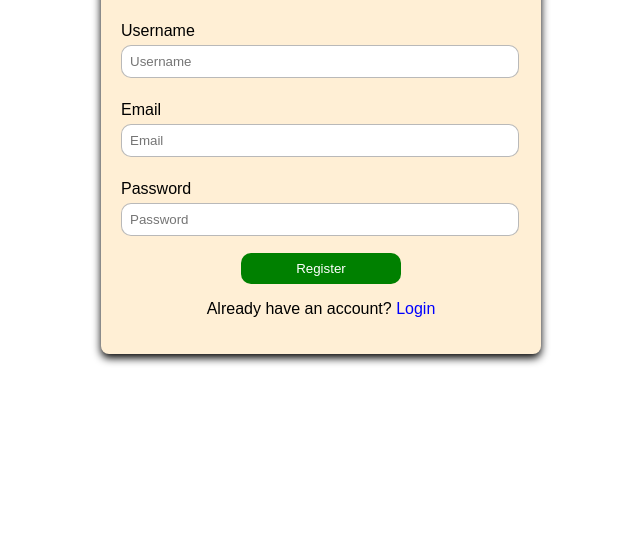
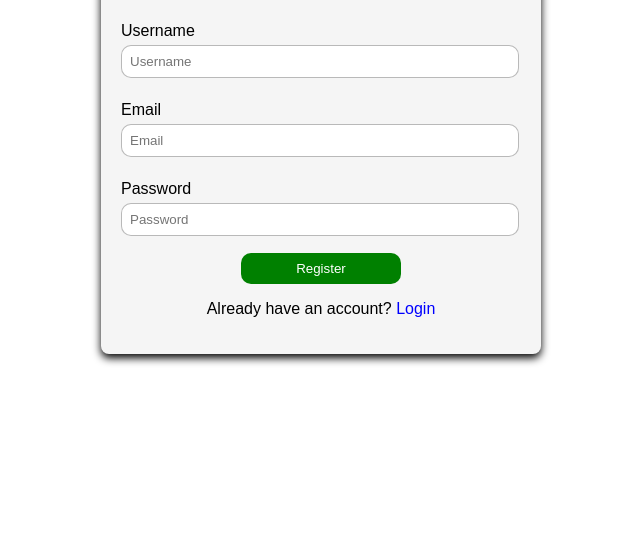
Before and after one commit to bigimann/Taskmaster-App, a website: page public/index.html in a window 1280 px wide. Shown: the part 277-816 px from the top of the page, without its empty margins (319-959 px from the left). Drawn offline with Linux system fonts and the light colour scheme.

Commit message:
modified:   public/css/style.css

```diff
--- a/public/css/style.css
+++ b/public/css/style.css
@@ -12,7 +12,7 @@ body {
   width: 100%;
   max-width: 400px;
   padding: 20px;
-  background-color: papayawhip;
+  background-color: whitesmoke;
   border-radius: 8px;
   box-shadow: 0 4px 8px black;
 }
```
